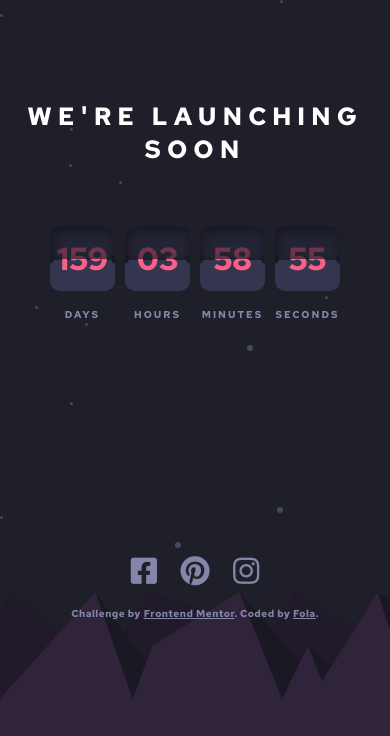
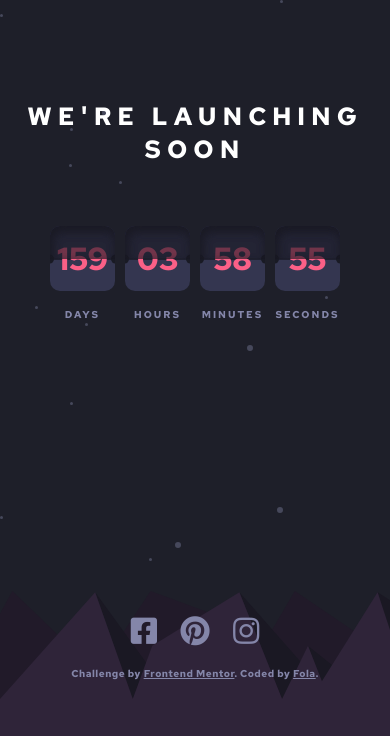
Before and after one commit to Afolabi-bit/countdowwn, a plain HTML site: page index.html in a window 390 px wide. Drawn offline with Linux system fonts and the light colour scheme.

Commit message:
added styles

```diff
--- a/style.css
+++ b/style.css
@@ -403,7 +403,7 @@ footer i {
   }
 
   footer {
-    margin-top: 180px;
+    margin-top: 240px;
   }
 
   .attribution {
```
